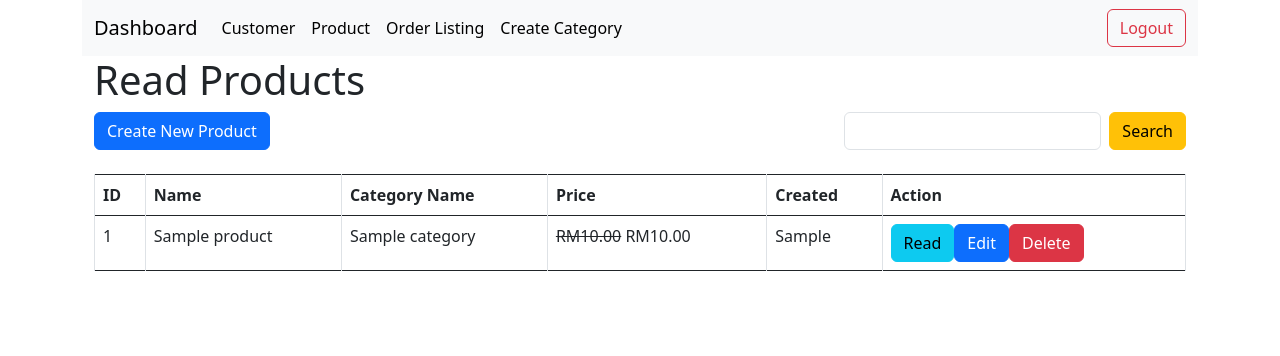
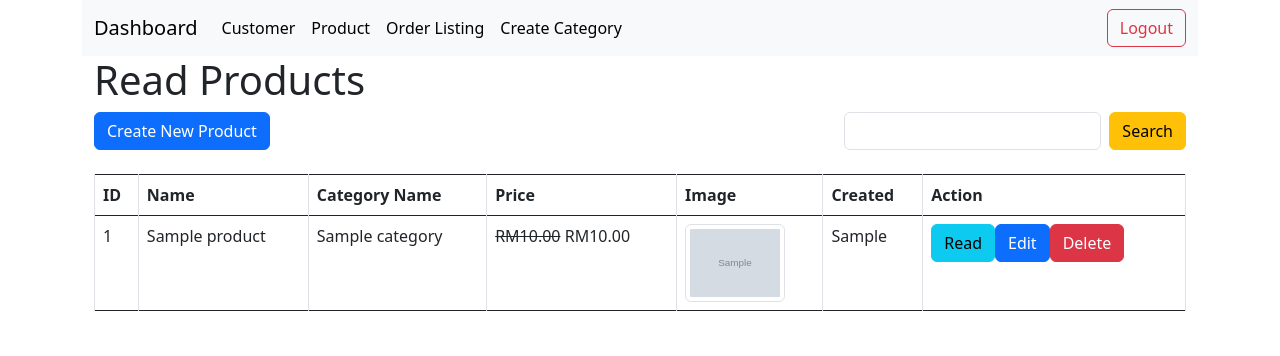
Before and after one commit to Chewvy/web, a PHP site: page /product_index.php in a window 1280 px wide. Shown: the top 356 px of the page. Run offline with PHP 8.4, Linux system fonts and the light colour scheme; tables that the repository leaves empty or names only in its code hold one stand-in row (values such as "Sample post"); grey boxes marked "Sample" are stand-in pictures.

Commit message:
added image

```diff
--- a/project/product_index.php
+++ b/project/product_index.php
@@ -37,7 +37,7 @@ include 'navbar.php';
         <?php
         // include database connection
         include 'config_folder/database.php';
-        $query = "SELECT p.id, p.name, p.categoryID, p.price, p.promotion_price, c.category_name, p.created
+        $query = "SELECT p.id, p.name, p.categoryID, p.price, p.image, p.promotion_price, c.category_name, p.created
         FROM products p
         INNER JOIN product_category c ON p.categoryID = c.categoryID
         ORDER BY id ASC";
@@ -47,7 +47,7 @@ include 'navbar.php';
             $search = $_GET['search'];
 
             if (!empty($search)) { // Make sure search value is not empty
-                $query = "SELECT p.id, p.name, p.categoryID, p.price, p.promotion_price, c.category_name, p.created
+                $query = "SELECT p.id, p.image, p.name, p.categoryID, p.price, p.promotion_price, c.category_name, p.created
                 FROM products p
                 INNER JOIN product_category c ON p.categoryID = c.categoryID
                 WHERE p.name LIKE '%$search%'
@@ -71,6 +71,7 @@ include 'navbar.php';
             echo "<th>Name</th>";
             echo "<th>Category Name</th>";
             echo "<th>Price</th>";
+            echo "<th>Image</th>";
             echo "<th>Created</th>";
             echo "<th>Action</th>";
             echo "</tr>";
@@ -83,13 +84,18 @@ include 'navbar.php';
                 echo "<td>{$category_name}</td>";
 
                 echo "<td>";
-                $f_price = "RM" . number_format($price, 2);
+                $priceWithoutCurrency = floatval(str_replace("RM", "", $price));
+                $promotionPriceWithoutCurrency = floatval(str_replace("RM", "", $promotion_price));
 
-                if ($promotion_price > 0) {
-                    $f_price = "<span class='text-decoration-line-through'>" . "RM" . number_format($price, 2) . "</span>" . ' ' . "RM" . number_format($promotion_price, 2);
+                $formattedPrice = "RM" . number_format($priceWithoutCurrency, 2);
+
+                if ($promotionPriceWithoutCurrency > 0) {
+                    $formattedPrice = "<span class='text-decoration-line-through'>" . "RM" . number_format($priceWithoutCurrency, 2) . "</span>" . ' ' . "RM" . number_format($promotionPriceWithoutCurrency, 2);
                 }
-                echo $f_price;
+                echo $formattedPrice;
                 echo "</td>";
+                echo "<td><img src='image/{$image}' alt='{$name}' class='img-thumbnail' style='max-width: 100px; max-height: 100px;'></td>";
+
                 echo "<td>{$created}</td>";
 
                 echo "<td>";
```
Also changed, not shown: project/customer_index.php (+5 -3 lines).
